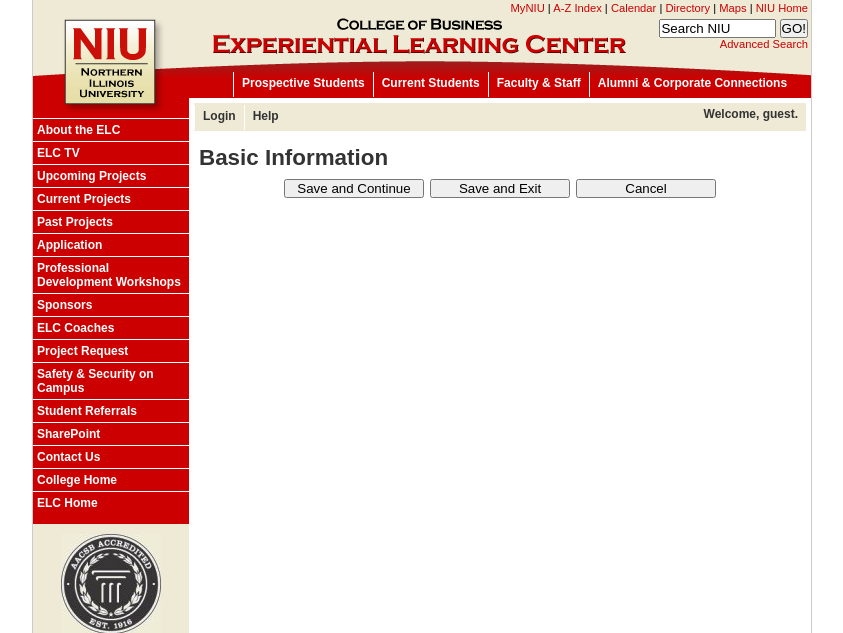
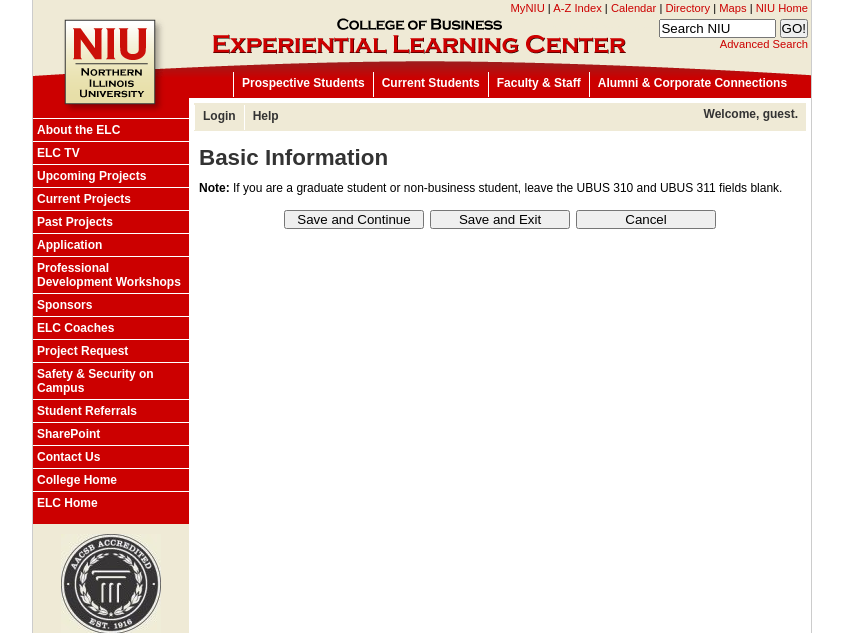
Before and after one commit to mjanous/applyform, a Django app: template templates/applyform/basic_info.html in a window 1280 px wide. Shown: the top 633 px of the page, without its empty margins (218-1061 px from the left). Run offline with Django 3.2, Linux system fonts and the light colour scheme; the template is opened without the code that fills it, so the values that code supplies are empty.

Commit message:
Grad and non-business student info on basic_info template.

```diff
--- a/templates/applyform/basic_info.html
+++ b/templates/applyform/basic_info.html
@@ -7,6 +7,7 @@
 <ul>
 {{ form.as_ul }}
 </ul>
+<p><b>Note:</b> If you are a graduate student or non-business student, leave the UBUS 310 and UBUS 311 fields blank.</p>
 {% include "applyform/save_buttons.html" %}
 </form>
 
```
